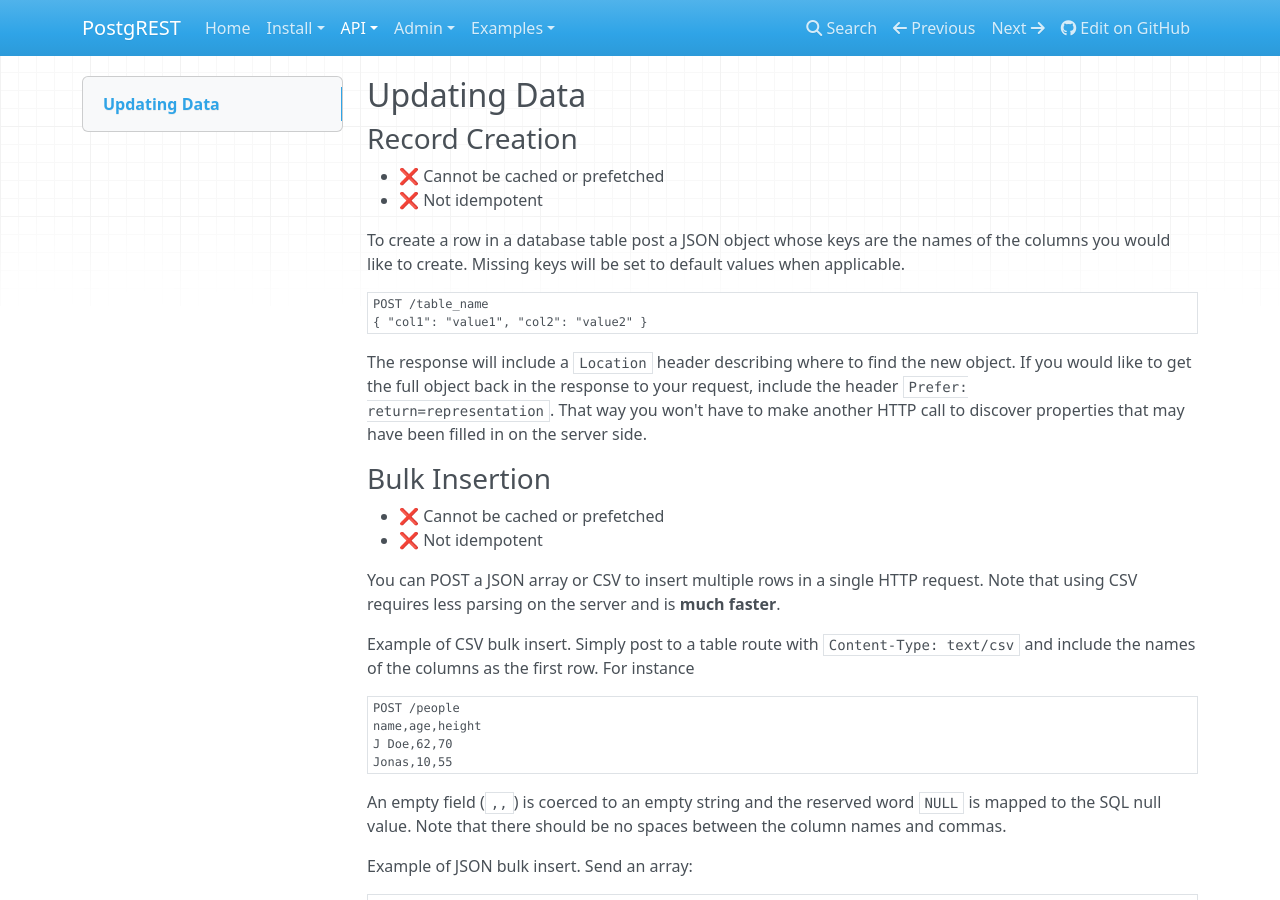
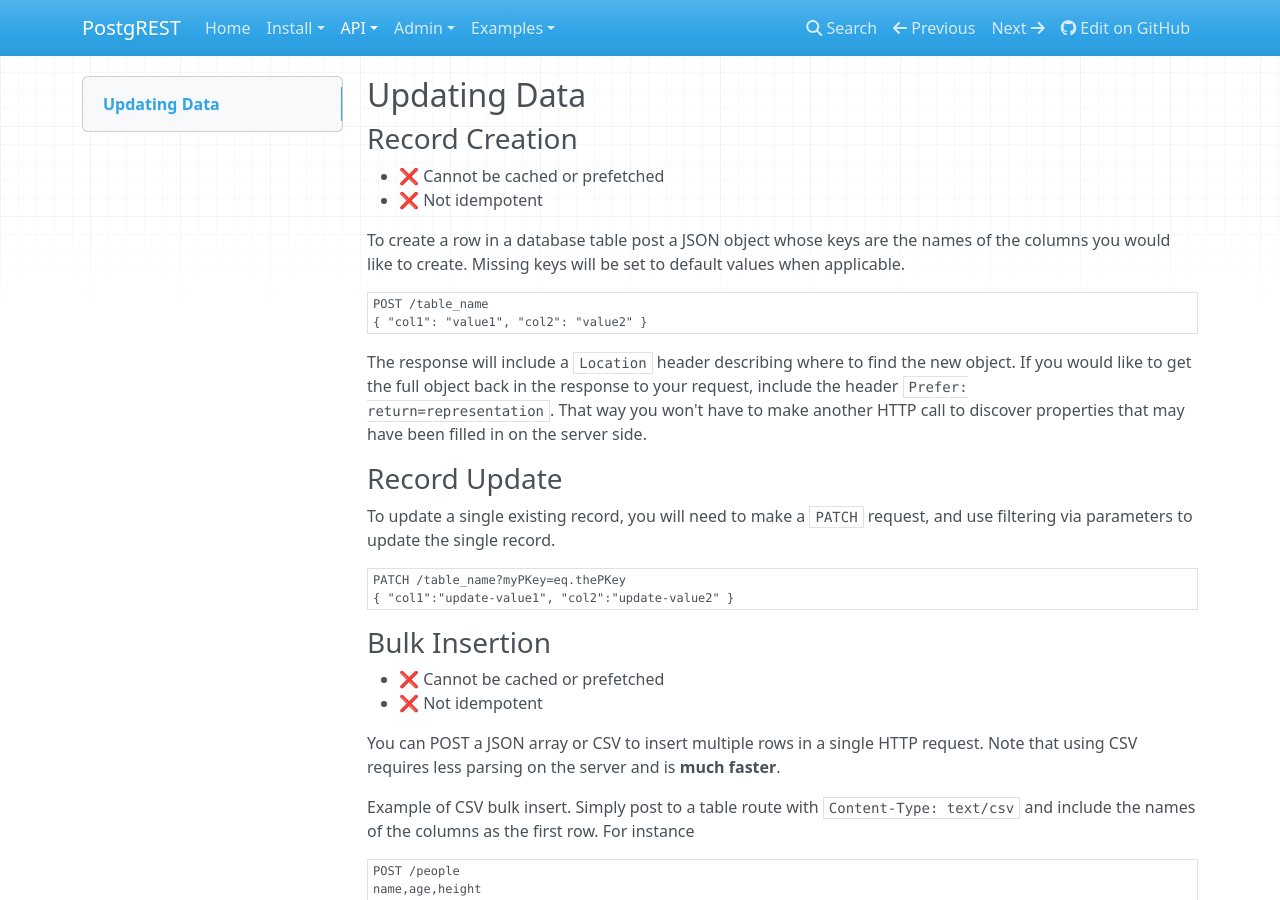
Before and after one commit to PostgREST/postgrest-docs, an MkDocs documentation site: the page built from docs/api/writing.md, in a window 1280 px wide and 900 px high. Built offline with MkDocs 1.6.1, drawn with Linux system fonts in a browser that asks for light colours; nearby versions of some CDN libraries; old or Windows-style settings are respelled for this version of MkDocs.

Commit message:
Record Update documentation
Got confused as a newcomer to postgrest on how to update a single record. I feel the docs could benefit by having an example of updating that uses filtering. This is just proposed text.

````diff
--- a/docs/api/writing.md
+++ b/docs/api/writing.md
@@ -20,6 +20,16 @@ in the response to your request, include the header `Prefer:
 return=representation`. That way you won't have to make another
 HTTP call to discover properties that may have been filled in on
 the server side.
+
+### Record Update
+
+To update a single existing record, you will need to make a `PATCH`
+request, and use filtering via parameters to update the single record.
+
+```HTTP
+PATCH /table_name?myPKey=eq.thePKey
+{ "col1":"update-value1", "col2":"update-value2" }
+```
 
 ### Bulk Insertion
 
````
